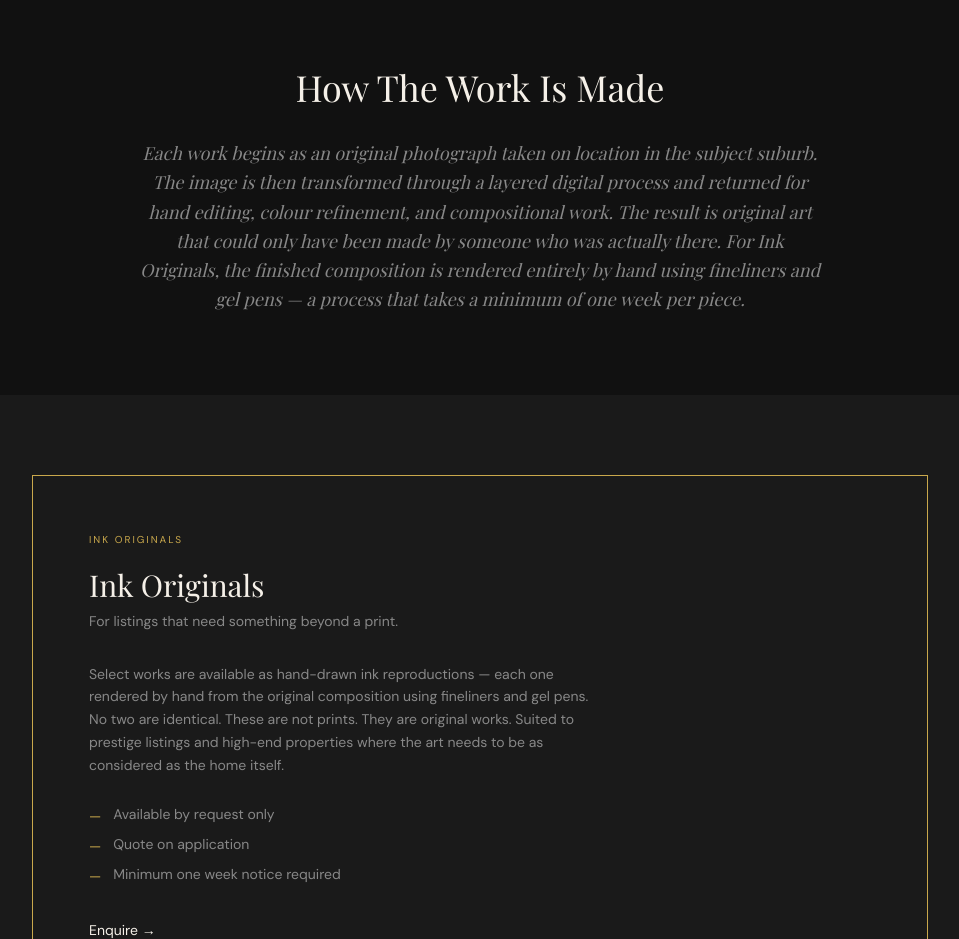
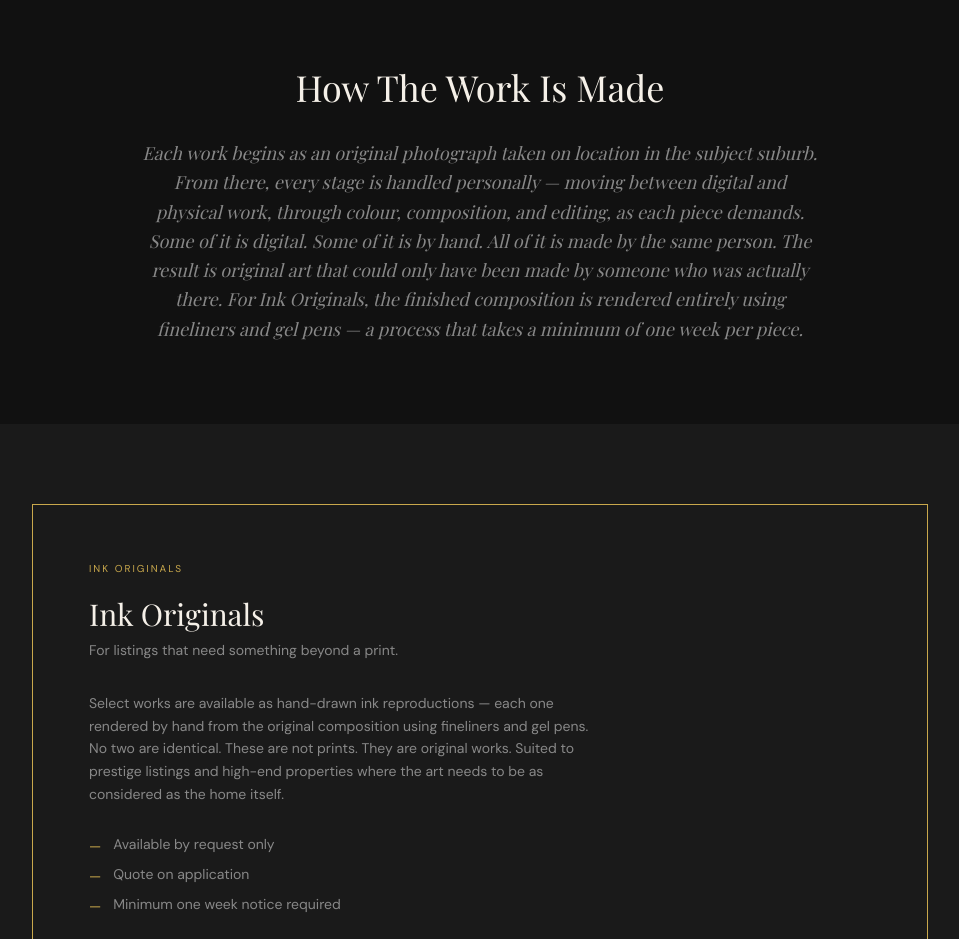
Before and after one commit to MissDaze/the-full-picture, a React (Vite) app: page /about in a window 1280 px wide. Shown: the part 840-1779 px from the top of the page, without its empty margins (160-1119 px from the left). Built offline with nearby package versions, Linux system fonts and the light colour scheme; a web font is replaced by a local one.

Commit message:
Fix process copy — all work by same hands; bump base font size

```diff
--- a/src/data/collections.json
+++ b/src/data/collections.json
@@ -3,7 +3,7 @@
     "name": "Melbourne After Dark",
     "slug": "melbourne-after-dark",
     "shortDescription": "Five works. One city. A light that never quite arrives.",
-    "fullDescription": "Melbourne rendered in shadow and red — Luna Park's great mouth open onto something older than fun, Flinders Street Station flooded and watched over by a cloaked figure, a dragon coiling behind the CBD skyline under a blood moon. Each work begins as an original photograph taken on location, transformed through a layered digital process and returned for hand editing and refinement. The result is art that could only have been made by someone who was actually there. Linocut, woodcut and dark oil-painting styles — each piece lives in the tension between the city you recognise and the one that watches back. Red, black, and bone white. Familiar. Unsettling. Unmistakably Melbourne. Suits interiors that want presence — dark timbers, deep tones, spaces that don't apologise for themselves.",
+    "fullDescription": "Melbourne rendered in shadow and red — Luna Park's great mouth open onto something older than fun, Flinders Street Station flooded and watched over by a cloaked figure, a dragon coiling behind the CBD skyline under a blood moon. Each work begins as an original photograph taken on location. Every stage from there is handled personally — digital and physical work, colour, composition, editing — moving between techniques as each piece demands. The result is art that could only have been made by someone who was actually there. Linocut, woodcut and dark oil-painting styles — each piece lives in the tension between the city you recognise and the one that watches back. Red, black, and bone white. Familiar. Unsettling. Unmistakably Melbourne. Suits interiors that want presence — dark timbers, deep tones, spaces that don't apologise for themselves.",
     "isFeatured": true,
     "sortOrder": 1,
     "mockups": [
@@ -22,7 +22,7 @@
     "name": "St Kilda Vibes",
     "slug": "st-kilda-vibes",
     "shortDescription": "Eight works. One suburb. Every version of it at once.",
-    "fullDescription": "St Kilda has never been just one thing — and this collection doesn't pretend otherwise. Luna Park grins from the dark like it always has. The Number 16 rounds the corner past the Palais under a sky that hasn't decided if it's burning or blooming. Catani Gardens at sunset. The foreshore rendered in Japanese woodblock ink, a white bird cutting across a blood moon. The Esplanade Hotel holding its ground against a swirling red sky like it has for a hundred years. Each work begins as an original photograph taken on location in St Kilda, transformed through a layered digital process and returned for hand editing, colour refinement and compositional work. Eight pieces. The beach suburb, the gothic suburb, the glamorous suburb, the strange suburb — all of them true, all of them St Kilda. Suits coastal homes, Fitzroy Street apartments, and anything within earshot of the sea.",
+    "fullDescription": "St Kilda has never been just one thing — and this collection doesn't pretend otherwise. Luna Park grins from the dark like it always has. The Number 16 rounds the corner past the Palais under a sky that hasn't decided if it's burning or blooming. Catani Gardens at sunset. The foreshore rendered in Japanese woodblock ink, a white bird cutting across a blood moon. The Esplanade Hotel holding its ground against a swirling red sky like it has for a hundred years. Each work begins as an original photograph taken on location in St Kilda. Every stage from there is handled personally — digital and physical work, colour, composition, editing — moving between techniques as each piece demands. Eight pieces. The beach suburb, the gothic suburb, the glamorous suburb, the strange suburb — all of them true, all of them St Kilda. Suits coastal homes, Fitzroy Street apartments, and anything within earshot of the sea.",
     "isFeatured": false,
     "sortOrder": 2,
     "mockups": [
@@ -43,7 +43,7 @@
     "name": "Tāonga / The Living Land",
     "slug": "taonga-the-living-land",
     "shortDescription": "Seven works. One inheritance. A country that never stopped breathing.",
-    "fullDescription": "Koru spirals holding entire coastlines inside their curl. Pou carved from something older than memory. Tūī cutting across feathers woven in gold, earth and ocean teal. Each work moves between the sacred and the elemental — flax and silver fern, waka on golden water, the New Zealand flag carried quietly in the tip of a feather like a declaration that needs no audience. Each piece begins as an original photograph taken on location, transformed through a layered digital process and returned for hand editing, colour refinement and compositional work. Rich in ochre, forest green and deep Pacific blue, these works sit between illustration and ceremonial object. At home in any space that wants to feel both grounded and alive — particularly suited to new builds, light-filled interiors and homes where the land outside the window still means something.",
+    "fullDescription": "Koru spirals holding entire coastlines inside their curl. Pou carved from something older than memory. Tūī cutting across feathers woven in gold, earth and ocean teal. Each work moves between the sacred and the elemental — flax and silver fern, waka on golden water, the New Zealand flag carried quietly in the tip of a feather like a declaration that needs no audience. Each piece begins as an original photograph taken on location. Every stage from there is handled personally — digital and physical work, colour, composition, editing — moving between techniques as each piece demands. Rich in ochre, forest green and deep Pacific blue, these works sit between illustration and ceremonial object. At home in any space that wants to feel both grounded and alive — particularly suited to new builds, light-filled interiors and homes where the land outside the window still means something.",
     "isFeatured": false,
     "sortOrder": 3,
     "mockups": [
--- a/src/data/site-config.json
+++ b/src/data/site-config.json
@@ -42,7 +42,7 @@
   },
   "process": {
     "heading": "How The Work Is Made",
-    "body": "Each work begins as an original photograph taken on location in the subject suburb. The image is then transformed through a layered digital process and returned for hand editing, colour refinement, and compositional work. The result is original art that could only have been made by someone who was actually there. For Ink Originals, the finished composition is rendered entirely by hand using fineliners and gel pens — a process that takes a minimum of one week per piece."
+    "body": "Each work begins as an original photograph taken on location in the subject suburb. From there, every stage is handled personally — moving between digital and physical work, through colour, composition, and editing, as each piece demands. Some of it is digital. Some of it is by hand. All of it is made by the same person. The result is original art that could only have been made by someone who was actually there. For Ink Originals, the finished composition is rendered entirely using fineliners and gel pens — a process that takes a minimum of one week per piece."
   },
   "about": {
     "heading": "The Full Picture",
--- a/src/index.css
+++ b/src/index.css
@@ -27,6 +27,7 @@
 
   body {
     font-family: 'DM Sans', sans-serif;
+    font-size: 17px;
     background-color: #0a0a0a;
     color: #f5f0e8;
     margin: 0;
--- a/src/pages/legal/Copyright.jsx
+++ b/src/pages/legal/Copyright.jsx
@@ -14,9 +14,9 @@ export default function Copyright() {
         Act 1968 (Cth).
       </p>
       <p>
-        Each work begins as an original photograph taken on location by The Full Picture. The image
-        is transformed through a layered digital process and returned for hand editing, colour
-        refinement, and compositional work. The resulting artwork is an original work in which
+        Each work begins as an original photograph taken on location by The Full Picture. Every stage
+        from there is handled personally — digital and physical work, colour, composition, and
+        editing — all made by the same hands. The resulting artwork is an original work in which
         copyright subsists from the moment of creation.
       </p>
       <p>Ink Originals are additionally protected as hand-drawn original artworks.</p>
```
